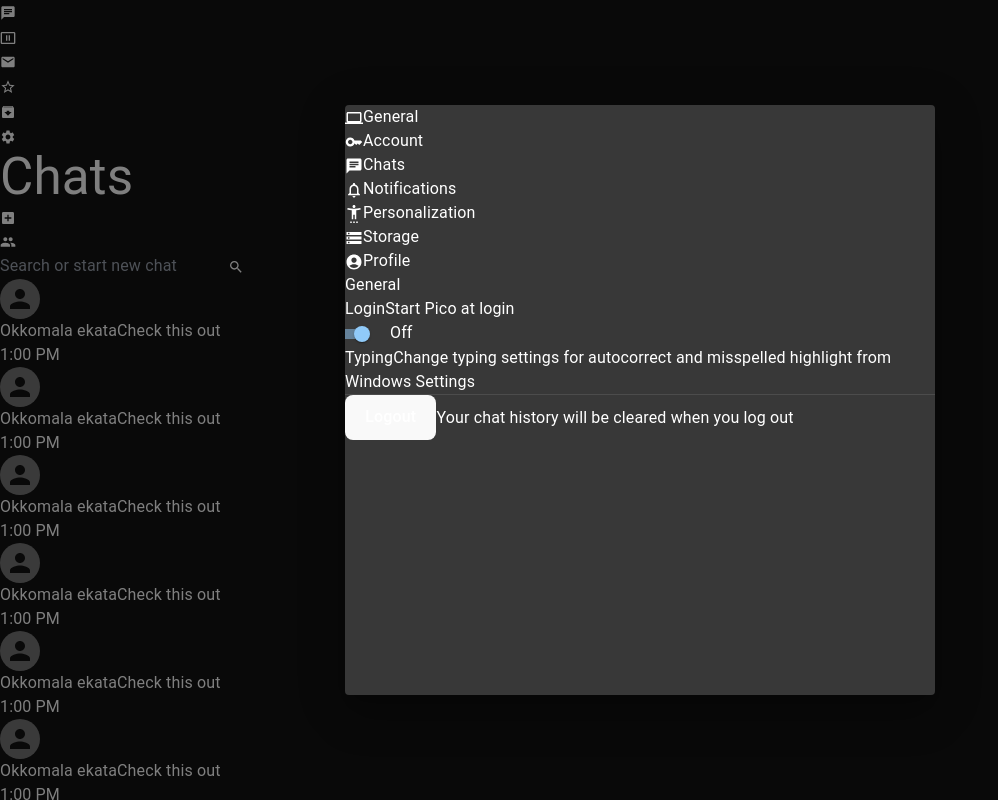
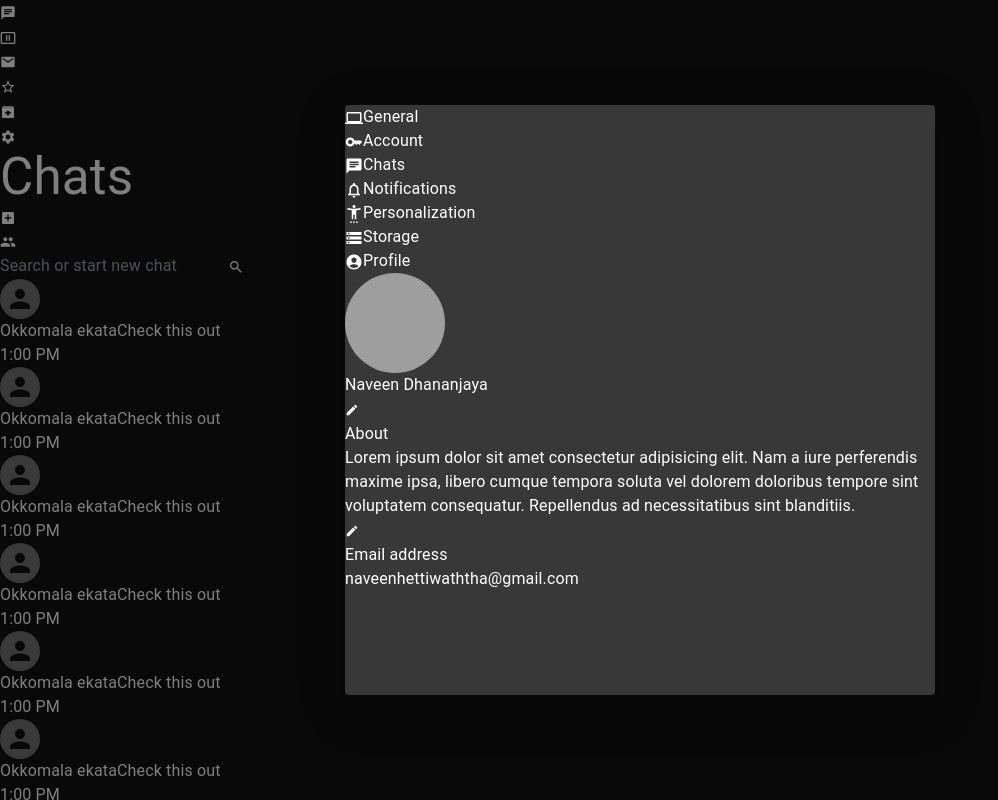
Before and after one commit to NaveenDanj/pico, a React (Vite) app: page / in a window 1280 px wide. Both pictures are taken after a click on the element 639 px from the left and 136 px from the top of the page. Shown: the top 800 px of the page, without its empty margins (0-998 px from the left). Built offline with nearby package versions, Linux system fonts and the light colour scheme; grey boxes are pictures that could not be loaded.

Commit message:
added profile view

```diff
--- a/src/components/dialogs/SettingsDialog.tsx
+++ b/src/components/dialogs/SettingsDialog.tsx
@@ -9,6 +9,7 @@ import SettingsAccessibilityIcon from '@mui/icons-material/SettingsAccessibility
 import StorageIcon from '@mui/icons-material/Storage';
 import AccountCircleIcon from '@mui/icons-material/AccountCircle';
 import General from './SettingsViews/General';
+import Profile from './SettingsViews/Profile';
 
 
 export default function SettingsDialog() {
@@ -90,10 +91,9 @@ export default function SettingsDialog() {
 
                     </div>
 
-                    <div className='tw-flex tw-flex-grow tw-p-3 tw-bg-[#303030]'>
-
-                        <General />
-
+                    <div className='tw-flex tw-flex-grow tw-p-3 tw-bg-[#303030] tw-overflow-y-auto'>
+                        {/* <General /> */}
+                        <Profile />
                     </div>
 
                 </div>
--- /dev/null
+++ b/src/components/dialogs/SettingsViews/Profile.tsx
@@ -0,0 +1,47 @@
+import { Avatar } from "@mui/material"
+import ModeEditIcon from '@mui/icons-material/ModeEdit';
+
+function Profile() {
+    return (
+        <div className='tw-w-full'>
+
+            <Avatar className="tw-mt-3" sx={{ width: 100, height: 100 }} src="https://avatars.githubusercontent.com/u/48654030?v=4" />
+
+            <div className='tw-w-full tw-mt-3 tw-flex tw-justify-between'>
+                <label className='tw-text-md tw-font-thin tw-mt-3 tw-my-auto'>Naveen Dhananjaya</label>
+
+                <div className="tw-w-[29px] tw-h-[29px] tw-flex tw-justify-center tw-items-center tw-rounded-md tw-my-auto hover:tw-bg-[#4B4B4B]">
+                    <ModeEditIcon sx={{ width: 14 }} />
+                </div>
+
+            </div>
+
+            <div className='tw-w-full tw-mt-5 tw-flex tw-flex-col'>
+                <label className="tw-text-xs tw-text-[#878787]">About</label>
+
+                <div className="tw-flex tw-justify-between">
+                    <p className="tw-text-xs tw-my-auto tw-w-[300px]">Lorem ipsum dolor sit amet consectetur adipisicing elit. Nam a iure perferendis maxime ipsa, libero cumque tempora soluta vel dolorem doloribus tempore sint voluptatem consequatur. Repellendus ad necessitatibus sint blanditiis.</p>
+                    <div className=" tw-w-[29px] tw-h-[29px] tw-flex tw-justify-center tw-items-center tw-rounded-md tw-my-auto hover:tw-bg-[#4B4B4B]">
+                        <ModeEditIcon sx={{ width: 14 }} />
+                    </div>
+                </div>
+            </div>
+
+            <div className='tw-w-full tw-mt-5 tw-flex tw-flex-col'>
+                <label className="tw-text-xs tw-text-[#878787]">Email address</label>
+
+                <div className="tw-flex tw-justify-between">
+                    <label className="tw-text-xs tw-my-auto">naveenhettiwaththa@gmail.com</label>
+                    {/* <div className=" tw-w-[29px] tw-h-[29px] tw-flex tw-justify-center tw-items-center tw-rounded-md tw-my-auto hover:tw-bg-[#4B4B4B]">
+                        <ModeEditIcon sx={{ width: 14 }} />
+                    </div> */}
+                </div>
+            </div>
+
+
+
+        </div>
+    )
+}
+
+export default Profile
```
Also changed, not shown: src/components/dialogs/SettingsViews/Account.tsx (deleted, +0 -9 lines).
